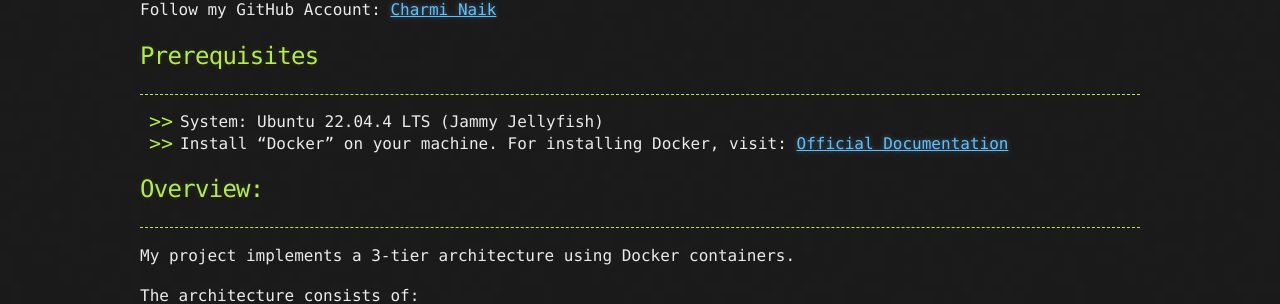
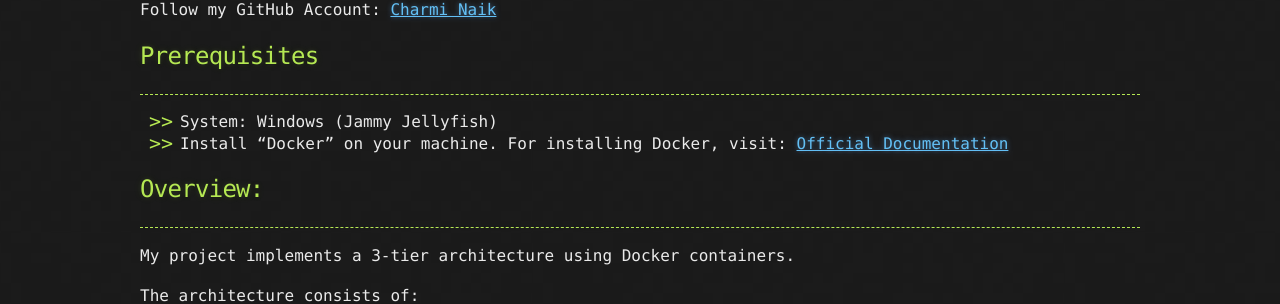
Before and after one commit to charminaik/Charminaik_Blog-Post, a Jekyll site: the page built from index.md, in a window 1280 px wide and 900 px high. Shown: the part 300-604 px from the top of the window. Built offline with Jekyll 4.4.1, drawn with Linux system fonts in a browser that asks for light colours.

Commit message:
Update index.md

```diff
--- a/index.md
+++ b/index.md
@@ -13,7 +13,7 @@ Follow my GitHub Account: [Charmi Naik](https://github.com/charminaik)
 
 ---
 
-- System: Ubuntu 22.04.4 LTS (Jammy Jellyfish)
+- System: Windows (Jammy Jellyfish)
 - Install "Docker" on your machine. For installing Docker, visit: [Official Documentation](https://docs.docker.com/engine/install/ubuntu/)
 
 ## Overview:
```
